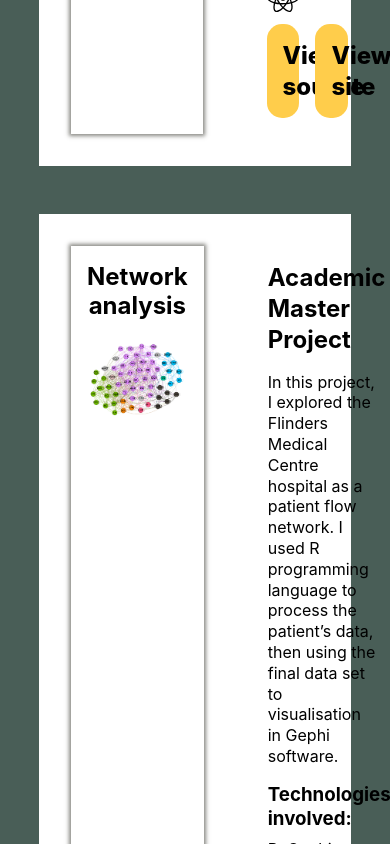
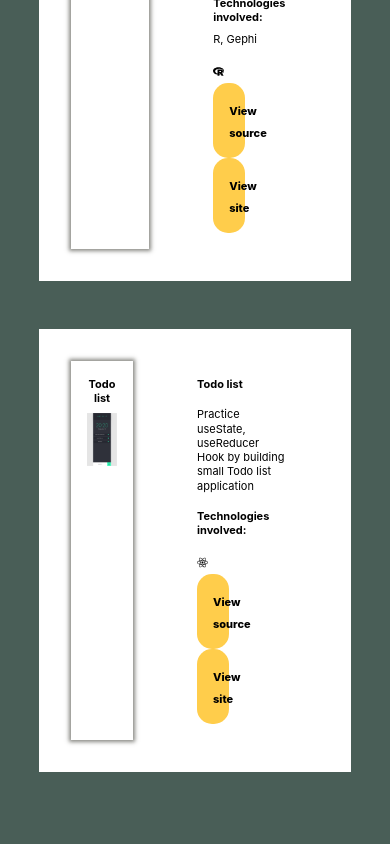
Before and after one commit to HauVu-flinders/portfolio, a React (Create React App) app: page /#/project in a window 390 px wide. Shown: the part 1745-2589 px from the top of the page. After the commit the page ends 2565 px from the top, so only its background shows below. Built offline with nearby package versions, Linux system fonts and the light colour scheme.

Commit message:
adding project 4 and change mobile font size

```diff
--- a/src/App.css
+++ b/src/App.css
@@ -14,42 +14,9 @@ body {
   color: #fff;
 }
 /* Common css */
-
-/* .App {
-  text-align: center;
-}
-
-.App-logo {
-  height: 40vmin;
-  pointer-events: none;
-}
-
-@media (prefers-reduced-motion: no-preference) {
-  .App-logo {
-    animation: App-logo-spin infinite 20s linear;
+/*Mobile*/
+@media (max-width: 739px) {
+  * {
+    font-size: 11px;
   }
 }
-
-.App-header {
-  background-color: #282c34;
-  min-height: 100vh;
-  display: flex;
-  flex-direction: column;
-  align-items: center;
-  justify-content: center;
-  font-size: calc(10px + 2vmin);
-  color: white;
-}
-
-.App-link {
-  color: #61dafb;
-}
-
-@keyframes App-logo-spin {
-  from {
-    transform: rotate(0deg);
-  }
-  to {
-    transform: rotate(360deg);
-  }
-} */
--- a/src/components/Project.css
+++ b/src/components/Project.css
@@ -87,5 +87,4 @@
   border-radius: 50%;
   align-items: center;
   justify-content: center;
-  color: #000;
 }
--- a/src/components/Project.js
+++ b/src/components/Project.js
@@ -2,6 +2,7 @@ import "./Project.css";
 import project1 from "../img/project/project1.png";
 import project2 from "../img/project/project2.jpeg";
 import project3 from "../img/project/project3.png";
+import project4 from "../img/project/project4.png";
 import {
   FaHtml5,
   FaCss3Alt,
@@ -11,7 +12,7 @@ import {
   FaLongArrowAltUp,
 } from "react-icons/fa";
 import ProjectDetail from "./ProjectDetail";
-import { useState, useEffect } from "react";
+import React, { useState, useEffect } from "react";
 export default function Project() {
   const projectLists = [
     {
@@ -46,6 +47,16 @@ export default function Project() {
       tech: "R, Gephi",
       icon: [<FaRProject />],
       gitHub: "https://github.com/HauVu-flinders/network_analysis",
+      page: "",
+    },
+    {
+      id: 4,
+      name: "Todo list",
+      image: project4,
+      title: "Todo list",
+      desc: "Practice useState, useReducer Hook by building small Todo list application",
+      icon: [<FaReact />],
+      gitHub: "",
       page: "",
     },
   ];
```
Also changed, not shown: src/img/project/project4.png (added).
